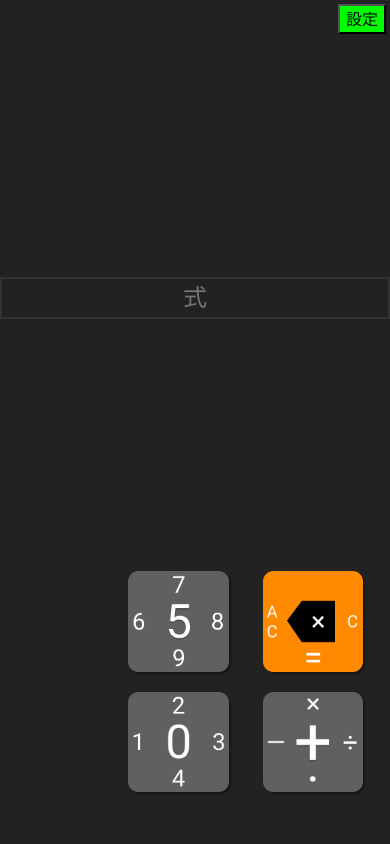
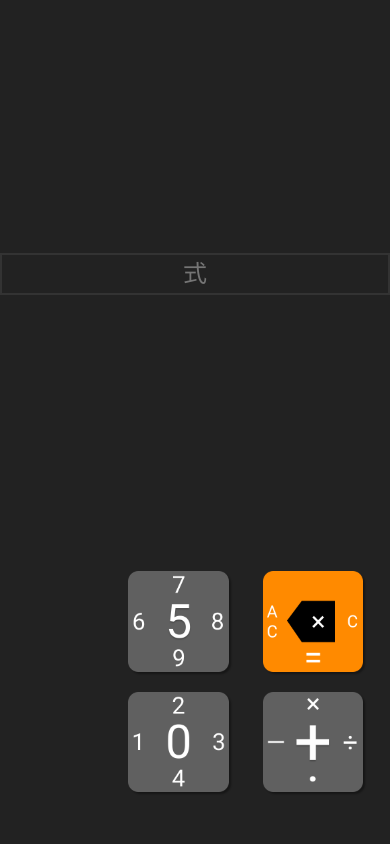
Before and after one commit to fuu38/frick-calc, a website: page www/index.html in a window 390 px wide. Drawn offline with Linux system fonts and the light colour scheme; some packages are replaced by stand-ins of ours.

Commit message:
とりあえず設定ボタンを削除

```diff
--- a/www/index.html
+++ b/www/index.html
@@ -39,8 +39,7 @@
 </head>
 
 <body id="body">
-    <button type="button" id="to_Setting">設定</button>
-    <br>
+
     <div class="container">
         <div class="row">
             <input class="col" type="text" id="ansBox" class="rounded" style="border:2px solid #333333" disabled placeholder="式">
```
